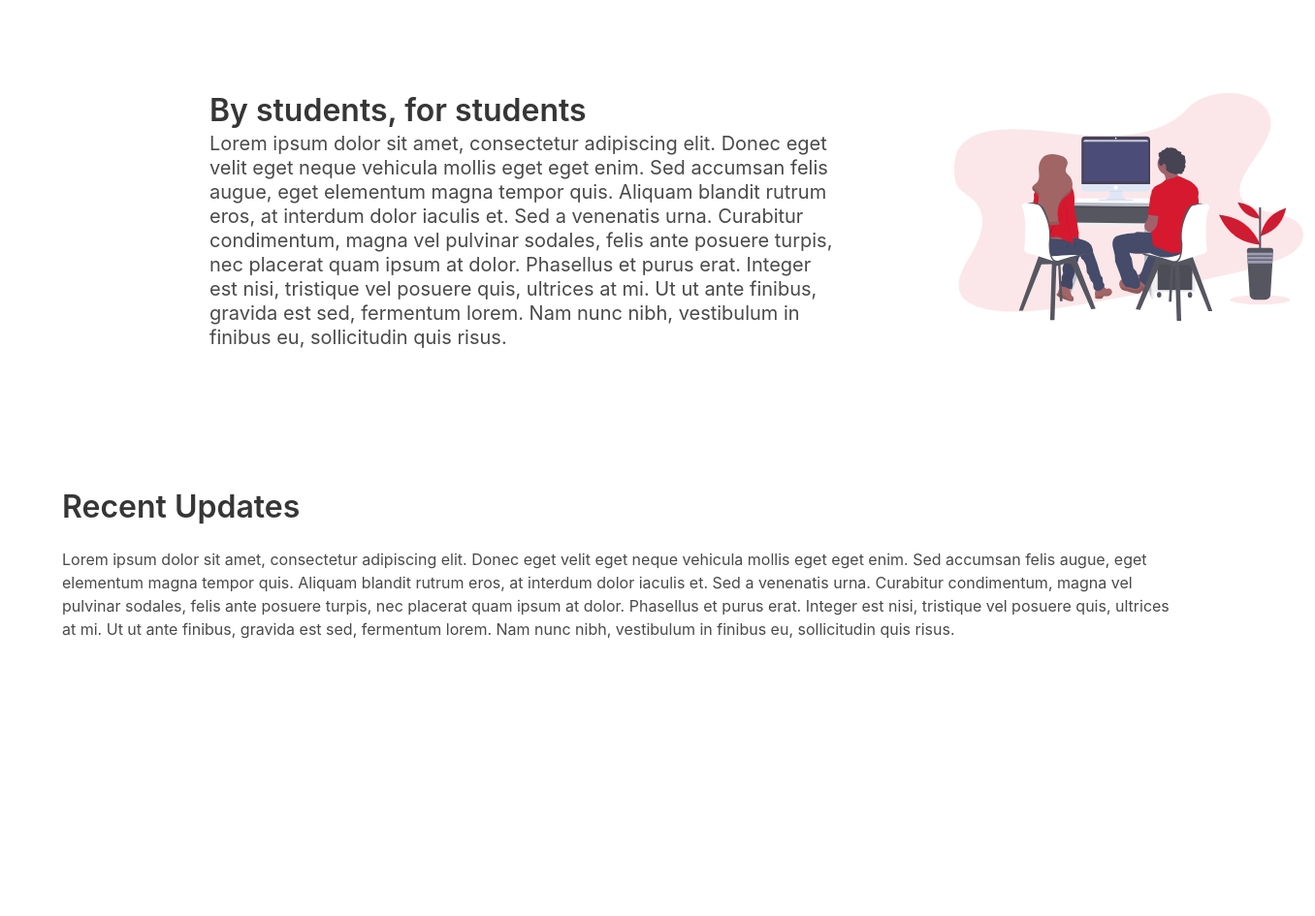
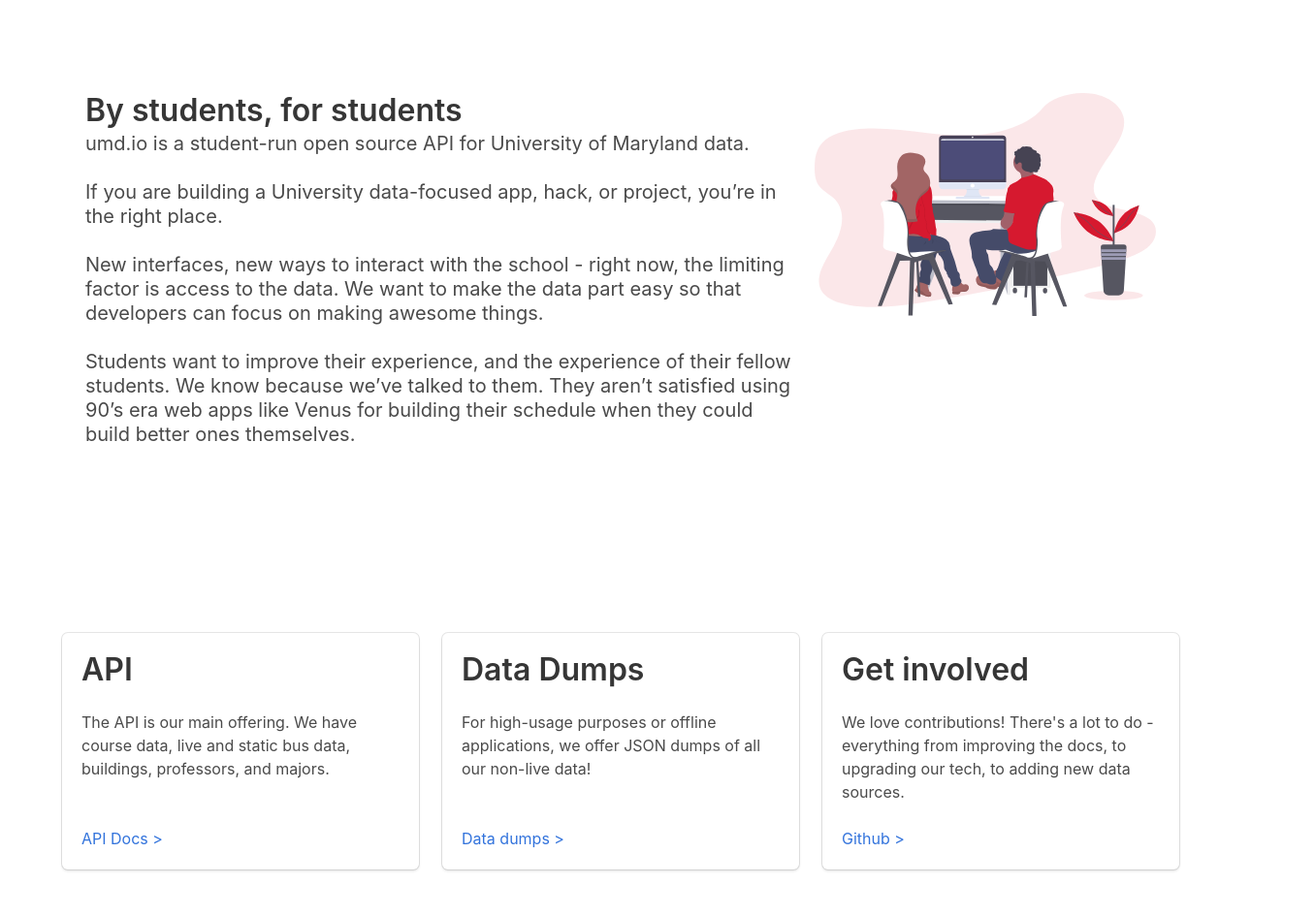
Before and after one commit to umdio/website, a plain HTML site: page index.html in a window 1280 px wide. Shown: the part 100-1045 px from the top of the page at 97% size, 1356 px wide, since content can reach past the window. Before the commit the page ends 800 px from the top, so only its background shows below. Drawn offline with nearby package versions, Linux system fonts and the light colour scheme.

Commit message:
main page

```diff
--- a/index.html
+++ b/index.html
@@ -15,31 +15,58 @@
         <div class="navbar-end">
             <a class="navbar-item"> Home </a>
             <a class="navbar-item"> Docs </a>
-            <a class="navbar-item"> About </a>
             <a class="navbar-item"> Github </a>
         </div>
     </nav>
 
     <section class="hero is-medium">
-      <div class="hero-body">
-        <div class="container columns">
-          <div class='column is-7 is-offset-2'>
+      <div class='hero-body container'>
+        <div class="columns">
+          <div class='column is-two-thirds'>
             <p class="title">
               By students, for students
             </p>
-            <p class='subtitle'> Lorem ipsum dolor sit amet, consectetur adipiscing elit. Donec eget velit eget neque vehicula mollis eget eget enim. Sed accumsan felis augue, eget elementum magna tempor quis. Aliquam blandit rutrum eros, at interdum dolor iaculis et. Sed a venenatis urna. Curabitur condimentum, magna vel pulvinar sodales, felis ante posuere turpis, nec placerat quam ipsum at dolor. Phasellus et purus erat. Integer est nisi, tristique vel posuere quis, ultrices at mi. Ut ut ante finibus, gravida est sed, fermentum lorem. Nam nunc nibh, vestibulum in finibus eu, sollicitudin quis risus.</p>
+            <p class='subtitle'>
+              umd.io is a student-run open source API for University of Maryland data.<br/><br/>
+              If you are building a University data-focused app, hack, or project, you’re in the right place.<br/><br/>
+              New interfaces, new ways to interact with the school - right now, the limiting factor is access to the data. We want to make the data part easy so that developers can focus on making awesome things.<br/><br/>
+              Students want to improve their experience, and the experience of their fellow students. We know because we’ve talked to them. They aren’t satisfied using 90’s era web apps like Venus for building their schedule when they could build better ones themselves.
+            </p>
           </div>
-          <div class='column is-4 is-offset-1'>
+          <div class='column is-one-third'>
             <img src='./img/pair-prog.svg' class='splash-img' width=400px height=400px />
           </div>
         </div>
       </div>
-
-        <div class='container '>
-
-            <p class='title'>Recent Updates</p>
-            <p>Lorem ipsum dolor sit amet, consectetur adipiscing elit. Donec eget velit eget neque vehicula mollis eget eget enim. Sed accumsan felis augue, eget elementum magna tempor quis. Aliquam blandit rutrum eros, at interdum dolor iaculis et. Sed a venenatis urna. Curabitur condimentum, magna vel pulvinar sodales, felis ante posuere turpis, nec placerat quam ipsum at dolor. Phasellus et purus erat. Integer est nisi, tristique vel posuere quis, ultrices at mi. Ut ut ante finibus, gravida est sed, fermentum lorem. Nam nunc nibh, vestibulum in finibus eu, sollicitudin quis risus.</p>
-          </div>
+      </section>
+      <section class="section">
+        <div class='container'>
+            <div class="tile is-ancestor">
+                <div class="tile is-parent">
+                  <article class="tile is-child box">
+                    <p class="title">API</p>
+                    <p>The API is our main offering. We have course data, live and static bus data, buildings, professors, and majors.<br/><br/><br/>
+                    <a href="#">API Docs &gt;</a> </p>
+                  </article>
+                </div>
+                <div class="tile is-parent">
+                  <article class="tile is-child box">
+                    <p class="title">Data Dumps</p>
+                    <div class="content">For high-usage purposes or offline applications, we offer JSON dumps of all our non-live data! <br/><br/><br/>
+                      <a href="#">Data dumps &gt;</a> </p>
+                    </div>
+                  </article>
+                </div>
+                <div class="tile is-parent">
+                  <article class="tile is-child box">
+                    <p class="title">Get involved</p>
+                    <div class="content">
+                      We love contributions! There's a lot to do - everything from improving the docs, to upgrading our tech, to adding new data sources.<br/><br/>
+                      <a href='#'>Github &gt;</a>
+                    </div>
+                  </article>
+                </div>
+              </div>
         </div>
       </section>
     </section>
```
